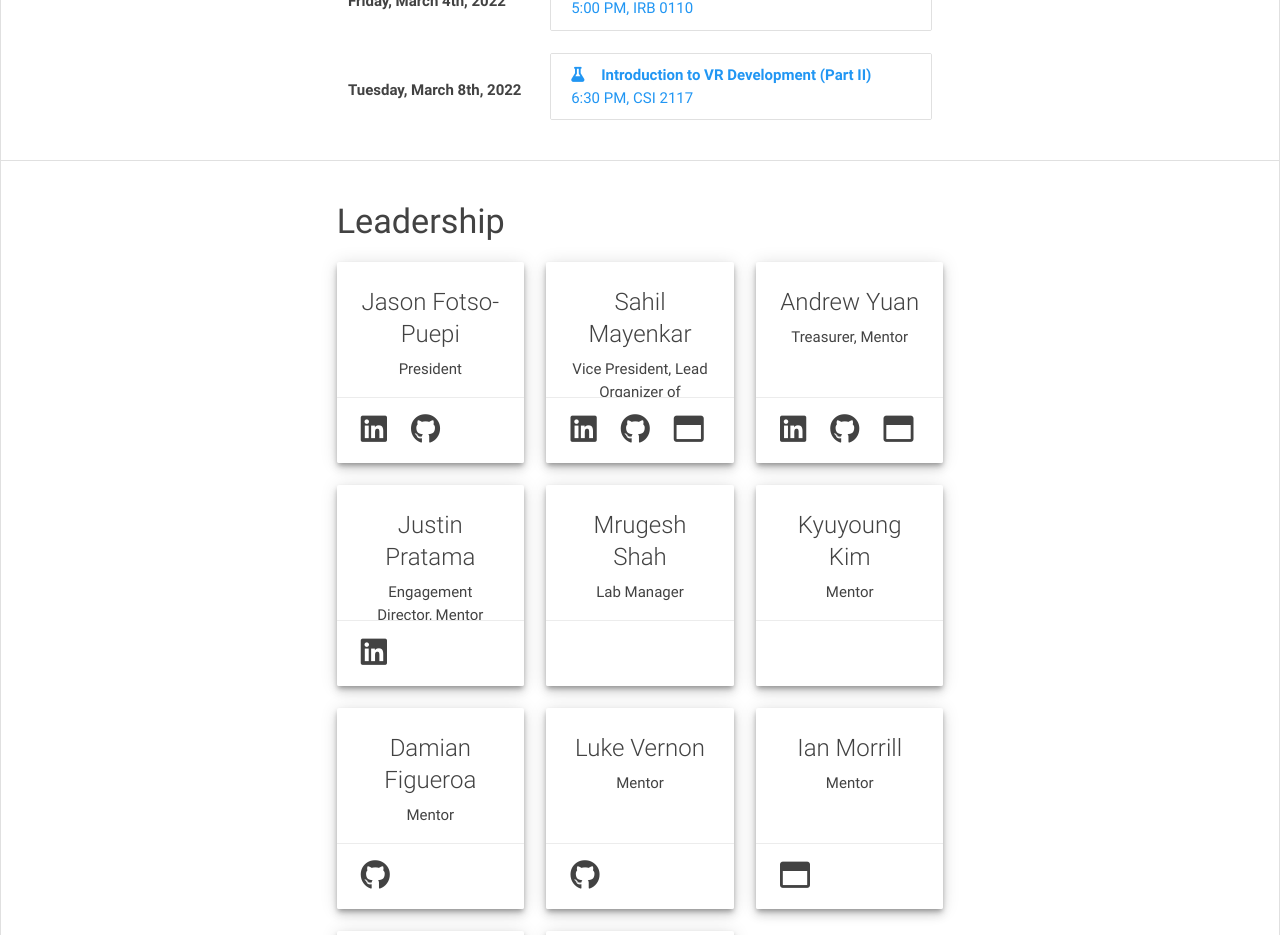
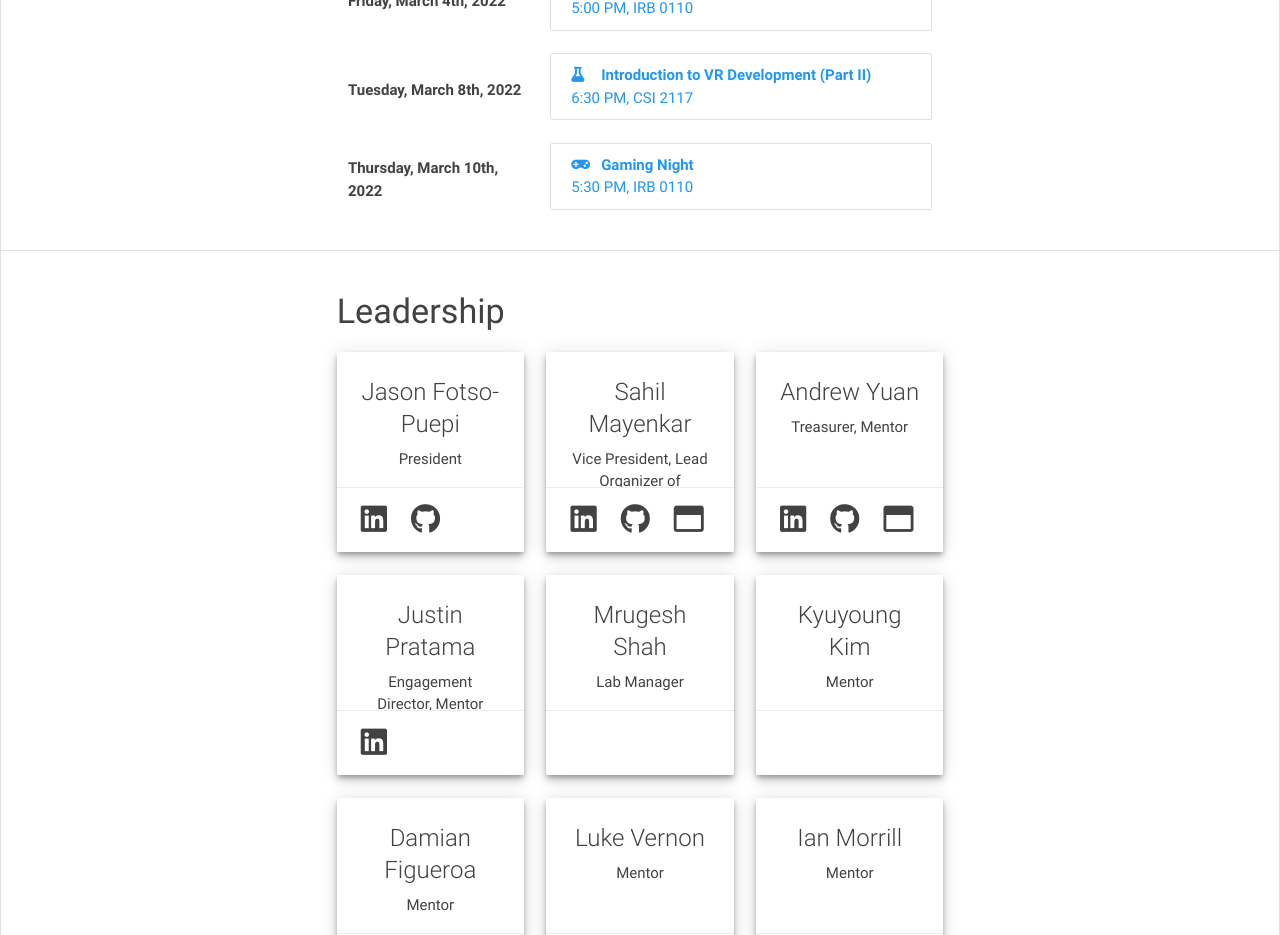
Before and after one commit to umdxrclub/xrc-prev-website, a React (Create React App) app: page / in a window 1280 px wide. Shown: the part 1780-2715 px from the top of the page. Built offline with nearby package versions, Linux system fonts and the light colour scheme.

Commit message:
Added Game Night event

```diff
--- a/src/XR_CONSTANTS.js
+++ b/src/XR_CONSTANTS.js
@@ -169,6 +169,14 @@ module.exports = Object.freeze({
 			'location' : 'CSI 2117',
 			'url' : 'https://terplink.umd.edu/event/7970818',
 			'fa_icon' : 'fa-flask'
+		},
+		{
+			'name' : 'Gaming Night',
+			'date' : new Date(2022, 2, 10),
+			'time' : '5:30 PM',
+			'location' : 'IRB 0110',
+			'url' : 'https://terplink.umd.edu/event/7971682',
+			'fa_icon' : 'fa-gamepad'
 		}
 	],
 });
```
